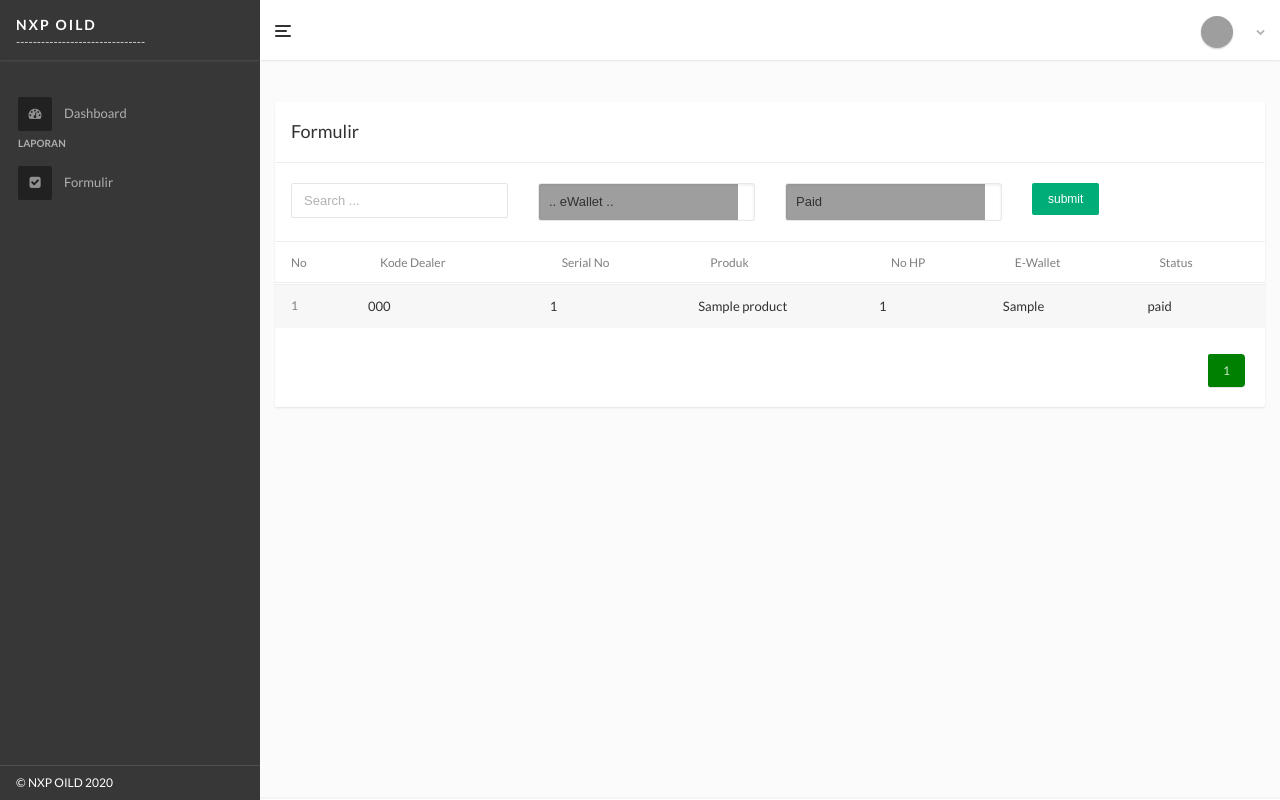
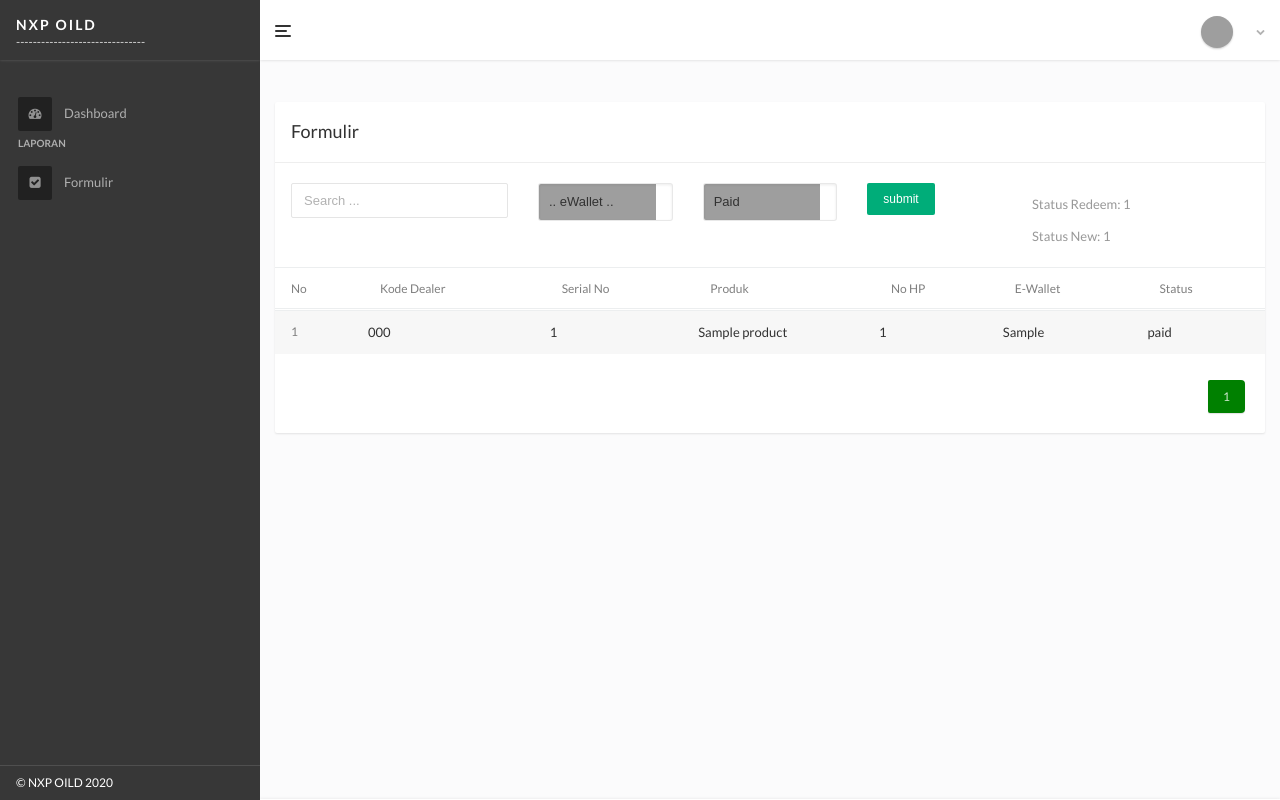
Before and after one commit to asarisoft/django_excell_to_api, a Django app: template nxp/templates/backoffice/formulir/index.html in a window 1280 px wide. Run offline with Django 3.2, Linux system fonts and the light colour scheme; the template is opened without the code that fills it: most values are stand-ins (such as "Sample title", 1, 10 or a date in 2020); some libraries are stand-ins or nearby versions; grey boxes are pictures that could not be loaded.

Commit message:
admin ok lah

```diff
--- a/nxp/backoffice/formulir/views.py
+++ b/nxp/backoffice/formulir/views.py
@@ -26,6 +26,9 @@ def index(request):
         formulirs = formulirs.filter(status=status)
 
     results_per_page = 20
+    new_count = (formulirs.filter(status="new").count(),)
+    paid_count = (formulirs.filter(status="paid").count(),)
+
     paginator = Paginator(formulirs, results_per_page)
     try:
         formulirs = paginator.get_page(page)
@@ -38,6 +41,8 @@ def index(request):
         "formulirs": formulirs,
         "title": "Fromulir",
         "filter": {"search": search, "status": status, "ewallet": ewallet},
+        "new_count": new_count[0],
+        "paid_count": paid_count[0],
     }
     return TemplateResponse(request, "backoffice/formulir/index.html", context)
 
--- a/nxp/templates/backoffice/formulir/index.html
+++ b/nxp/templates/backoffice/formulir/index.html
@@ -10,7 +10,6 @@
         <h2>Formulir</h2>
       </div>
       <div class="box-title">
-
         <form method="GET" action="">
           <div class="row">
             <div class="col-sm-3">
@@ -19,7 +18,7 @@
               </div>
             </div>
 
-            <div class="col-sm-3">
+            <div class="col-sm-2">
               <div class="input-group">
                 <select class="form-control" name="ewallet">
                   <option value=""> .. eWallet .. </option>
@@ -31,7 +30,7 @@
               </div>
             </div>
 
-            <div class="col-sm-3">
+            <div class="col-sm-2">
               <div class="input-group">
                 <select class="form-control" name="status">
                   <option value=""> .. status .. </option>
@@ -47,6 +46,12 @@
                 submit
               </button>
             </div>
+
+            <div class="col-sm-3">
+              <P>Status Redeem: {{paid_count}}</P>
+              <P>Status New: {{new_count}}</P>
+            </div>
+
           </div>
         </form>
       </div>
```
